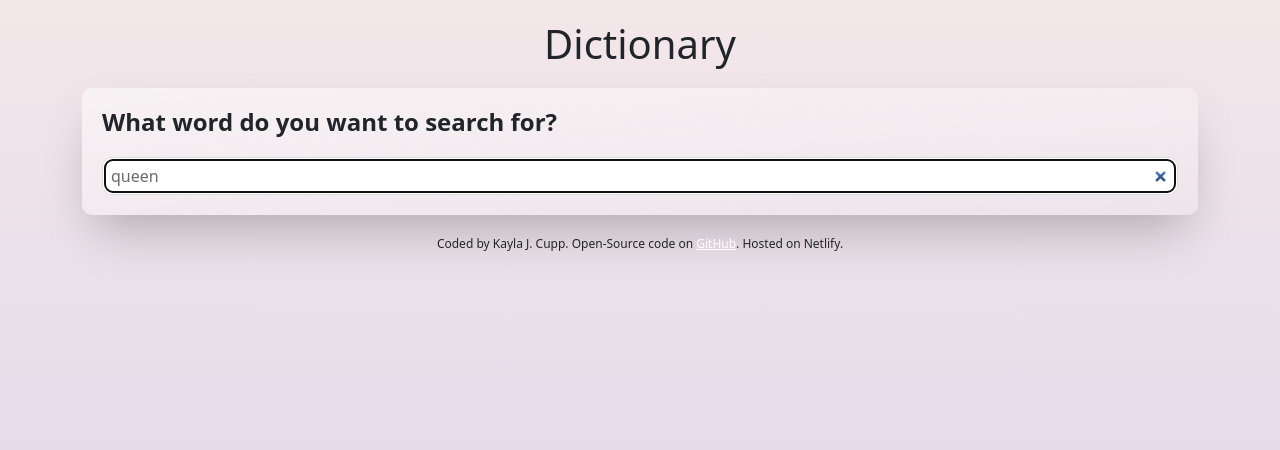
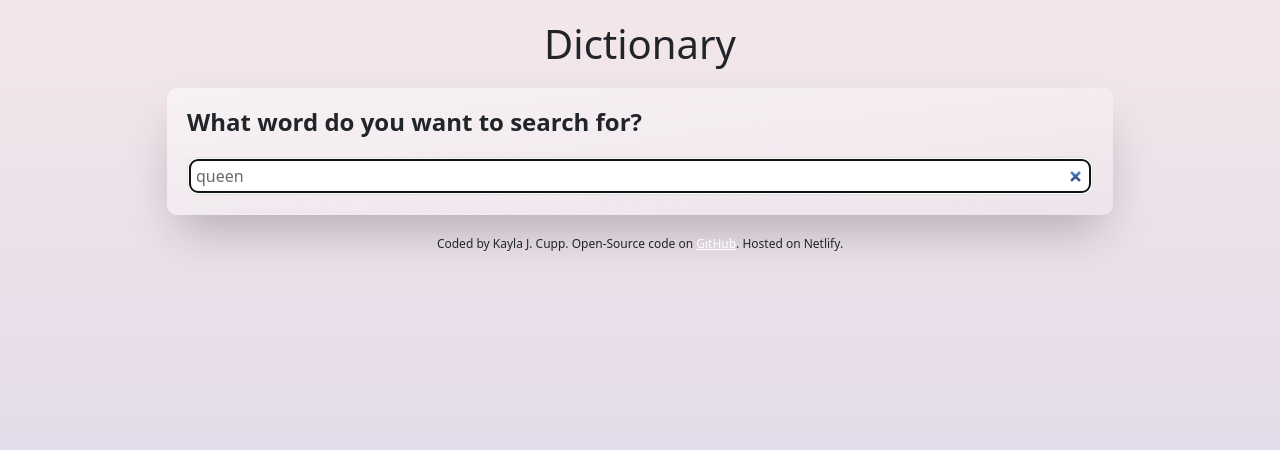
Before and after one commit to KaylaJo/dictionary-project, a React (Create React App) app: page / in a window 1280 px wide. Shown: the top 450 px of the page. Built offline with nearby package versions, Linux system fonts and the light colour scheme; no server answers.

Commit message:
resized app max-width

```diff
--- a/src/App.css
+++ b/src/App.css
@@ -1,9 +1,12 @@
 body {
   background: linear-gradient(to top, #dad4ec 0%, #dad4ec 1%, #f3e7e9 100%);
-  max-width: 100%;
+
   background-attachment: fixed;
 }
-
+.App {
+  max-width: 970px;
+  margin: 0 auto;
+}
 a {
   color: #ffffff;
 }
```
